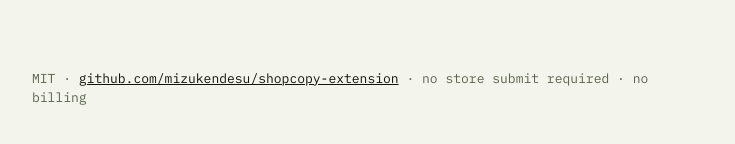
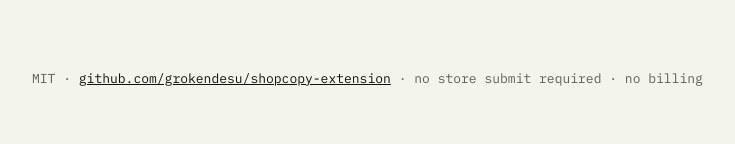
Before and after one commit to grokendesu/shopcopy-extension, a plain HTML site: page index.html in a window 1280 px wide. Shown: the part 1297-1441 px from the top of the page, without its empty margins (272-1007 px from the left). Drawn offline with Linux system fonts and the light colour scheme.

Commit message:
Update Pages landing and zip for Admin field reader 1.0.1.

```diff
--- a/index.html
+++ b/index.html
@@ -121,7 +121,7 @@
     </ol>
 
     <footer>
-      MIT · <a href="https://github.com/mizukendesu/shopcopy-extension">github.com/mizukendesu/shopcopy-extension</a>
+      MIT · <a href="https://github.com/grokendesu/shopcopy-extension">github.com/grokendesu/shopcopy-extension</a>
       · no store submit required · no billing
     </footer>
   </div>
```
Also changed, not shown: 1 other file.
